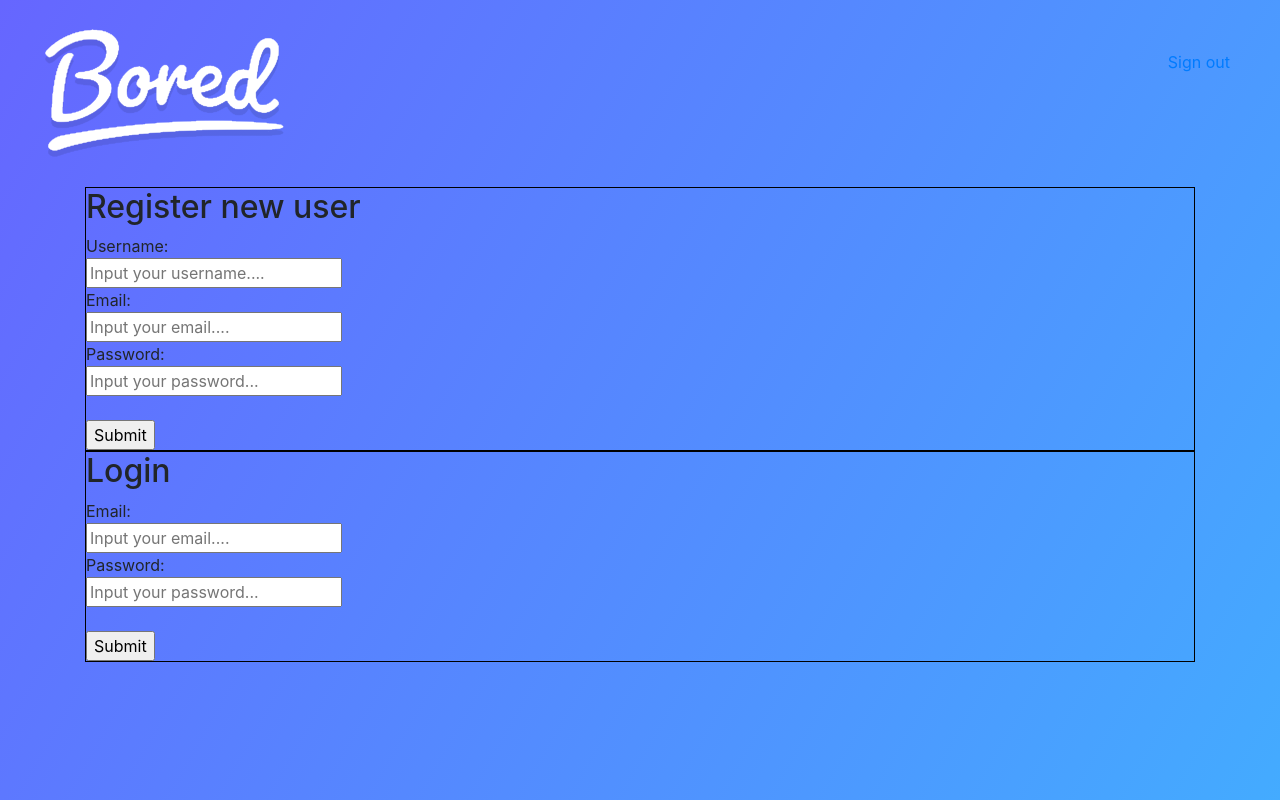
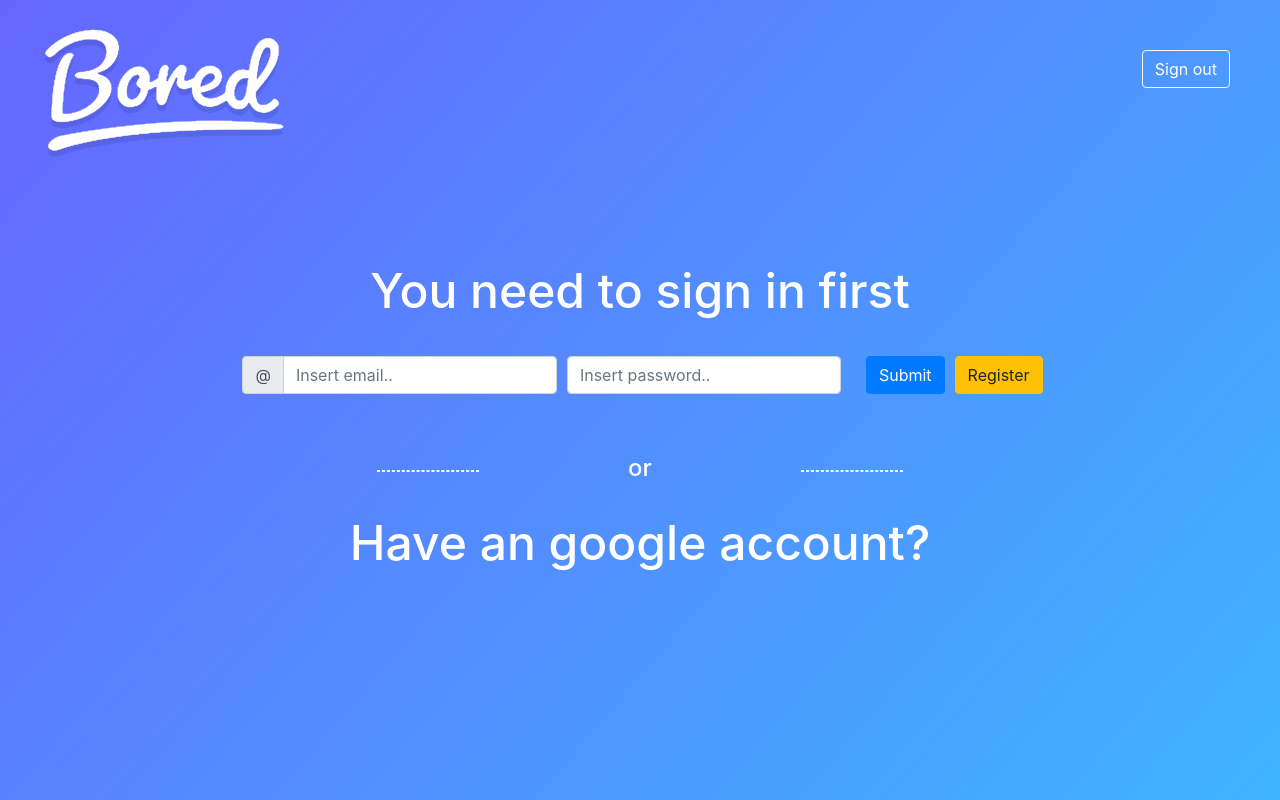
Before and after one commit to aBoredWebsite/client, a plain HTML site: page index.html in a window 1280 px wide. Shown: the top 800 px of the page. Drawn offline with nearby package versions, Linux system fonts and the light colour scheme; some packages are replaced by stand-ins of ours; a script that the page names is missing.

Commit message:
update client 11.49

```diff
--- a/index.html
+++ b/index.html
@@ -11,61 +11,106 @@
     <script src="https://cdn.jsdelivr.net/npm/sweetalert2@8"></script>
     <title>Document</title>
 </head>
-<body style="background-image: linear-gradient(to top left, #33ccff 0%, #6666ff 100%);overflow: scroll">
+<body style="background-image: linear-gradient(to top left, #33ccff 0%, #6666ff 100%);overflow: scroll; width: 100%;">
 
+        <nav id="overlay" >
 
+            <div id="logout"> <div>
+                <button type="submit" class="btn btn-outline-light">
+                  <a href="#" style="color: white;" onclick="signOut();">Sign out</a>
 
-        <nav id="overlay" style="display: block;">
-            <div id="login">
-                <div class="g-signin2" data-onsuccess="onSignIn" style="margin-right:50px;"> </div>
-                <div id="logout">
-                  <a href="#" onclick="signOut();">Sign out</a>
+                </button>
               </div>
             </div>
                     <a href="http://localhost:8080/#">
                         <img src="img/bored.png" class="bored">
                     </a>
-                </div>
           </nav>
+            <!-- <div class="container">
+<!-- //---- login page ----// -->
+
+                <div id=class="row justify-content-center flex-cloumn align-items-center" style="width: 100%;">
+
+                    <div class="col">
 
                          <div class="container">
-                <header>
-                        <div style="border: 1px solid black">
-                                <h2>Register new user</h2>
-                                <form id="register">
-                                  Username:<br>
-                                  <input type="text" placeholder="Input your username...." id="nameReg">
+
+                            <div class='mx-auto d-flex flex-column align-items-center justify-content-center' style="height: 500px ; border-radius: 15px;">
+                                <form id="loginStandard">
+                                  <h2 style="color: white; text-align: center;margin-bottom: 2rem;font-size: 3rem;">You need to sign in first</h2>
+                                    <div class="form-row align-items-center" style="margin-bottom: 2rem;">
+                                        <div class="col-lrg-3 my-1">
+                                            <label class="sr-only" for="inlineFormInputGroupUsername">Username</label>
+                                            <div class="input-group">
+                                              <div class="input-group-prepend">
+                                                <div class="input-group-text">@</div>
+                                              </div>
+                                              <input id="emailLog" type="text" class="form-control"  placeholder="Insert email..">
+                                            </div>
+                                          </div>
+                                      <div class="col-lrg-3 my-1">
+                                        <label class="sr-only" for="inlineFormInputName" ">Name</label>
+                                        <input id="passLog" type="text" class="form-control" placeholder="Insert password..">
+                                      </div>
+                                      <div class="col-auto my-1">
+                                      </div>
+                                      <div>
+                                        <button type="submit" class="btn btn-primary" style="margin-left:10px;">Submit</button>
+                                      </div>
+                                      <div>
+                                          <button type="submit" class="btn btn-warning" style="margin-left:10px;">Register</button>
+                                      </div>
+                                    </div>
                                     <br>
-                                  Email:<br>
-                                  <input type="text" placeholder="Input your email...." id="emailReg">
+                                    <div class="row">
+
+                                      <hr width="100px" style="border: 1px dashed white" size="3"><h4 style="color: white;">or</h4><hr width="100px" style="border: 1px dashed white" size="3">
+                                    </div>
                                     <br>
-                                  Password:<br>
-                                  <input type="password" placeholder="Input your password..." id="passReg">
-                                  <br><br>
-                                  <input type="submit" value="Submit">
+                                    <h2 style="color: white; text-align: center;margin-bottom: 1rem;font-size: 3rem;">Have an google account?</h2>
+                                    <div id="login" style="margin-left:40%; margin-top: 1%;">
+                                      <br>
+                                        <div class="g-signin2" data-onsuccess="onSignIn"> </div>
+                                    </div>
+                                  </form>
+                            </div>
+                    </div>
+
+
+                </div>
+
+            </div>
+
+<!-- //---- register ----// -->
+            <div id= "register" class="row justify-content-center flex-cloumn align-items-center" style="height:100vh;">
+
+                <div class="col">
+                  <div class='mx-auto d-flex flex-column align-items-center justify-content-center' style="height: 500px; width: 1000px ;  background-color:white; border-radius: 15px;">
+                      <h2 style="color:grey; text-align: center;margin-bottom: 2rem;font-size: 3rem;">Register</h2>
+                      <form style="width: 70%;">
+                          <div class="form-group">
+                            <label for="exampleInputEmail1">username</label>
+                            <input id='nameReg' type="email" class="form-control" id="exampleInputEmail1" aria-describedby="emailHelp" placeholder="Enter username">
+                          </div>
+                          <div class="form-group">
+                            <label for="exampleInputPassword1">email</label>
+                            <input id='emailReg' type="password" class="form-control" id="exampleInputPassword1" placeholder="email">
+                          </div>
+                          <div class="form-group">
+                              <label for="exampleInputPassword1">password</label>
+                              <input id='passReg' type="password" class="form-control" id="exampleInputPassword1" placeholder="password">
+                          </div>
+                          <button type="submit" class="btn btn-primary">Submit</button>
                         </form>
                 </div>
 
-                              <div style="border: 1px solid black">
-                                  <h2>Login</h2>
-                                  <form id="loginStandard">
-                                    Email:<br>
-                                    <input type="text" placeholder="Input your email...." id="emailLog">
-                                    <br>
-                                    Password:<br>
-                                    <input type="password" placeholder="Input your password..." id="passLog">
-                                    <br><br>
-                                    <input type="submit" value="Submit">
-                                  </form>
             </div>
-
-                </header>
-
+        </div>
   <!-- //---- home quiz ----// -->
 
-            <div id=home class="container-fluid" );">
+            <div id=home class="container-fluid";">
 
-                    <div class="row justify-content-center flex-cloumn align-items-center" style="height:100vh;">
+                    <div class="row justify-content-center flex-cloumn align-items-center" style="height: calc(100vh - 500px); display: none"">
 
                             <div class="col">
                                 <div class='mx-auto d-flex flex-column align-items-center justify-content-center' style="height: 300px; width: 60%;">
@@ -81,8 +126,7 @@
 
     <!-- //---- random question garing page ----// -->
 
-                <div class="row justify-content-center flex-cloumn align-items-center" style="height:100vh;">
-
+                <div class="row justify-content-center flex-cloumn align-items-center" style="height:100vh; ; display: none"">
                         <div class="col">
                                 <div class='mx-auto d-flex flex-column align-items-center justify-content-center' style="height: 500px; width: 1000px ;  background-color:white; border-radius: 15px;">
                                     <div id = randomQuestion></div>
@@ -96,7 +140,6 @@
 
 
                     </div>
-
                 </div>
 
     <!-- //---- trivia page ----// -->
--- a/styles.css
+++ b/styles.css
@@ -1,5 +1,5 @@
 
-#login{
+#logout{
     float: right;
     margin: 50px;
 }
```
Lines whose indentation alone changed are shown as unchanged.
